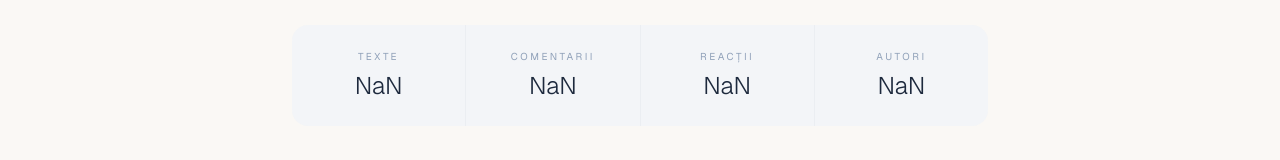
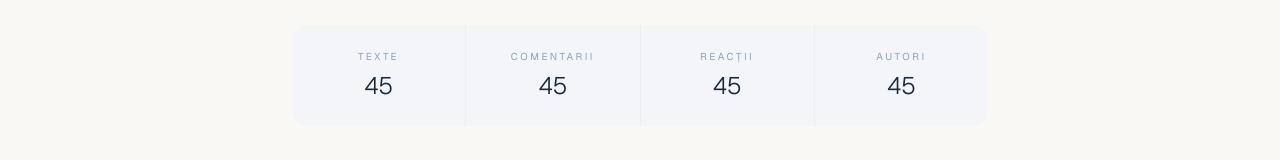
Before and after one commit to magique99/lit-app, a Next.js app: page /texte in a window 1280 px wide. Shown: the part 380-540 px from the top of the page. Built offline with nearby package versions, Linux system fonts and the light colour scheme; no server answers; the database is empty.

Commit message:
update UX

```diff
--- a/app/texte/page.tsx
+++ b/app/texte/page.tsx
@@ -619,7 +619,7 @@ export default function TextePage() {
                 {label}
               </p>
               <p className="text-2xl font-light text-slate-800 tabular-nums">
-                {value + randomOffset.current}
+                {value + randomOffset}
               </p>
             </div>
           ))}
```
